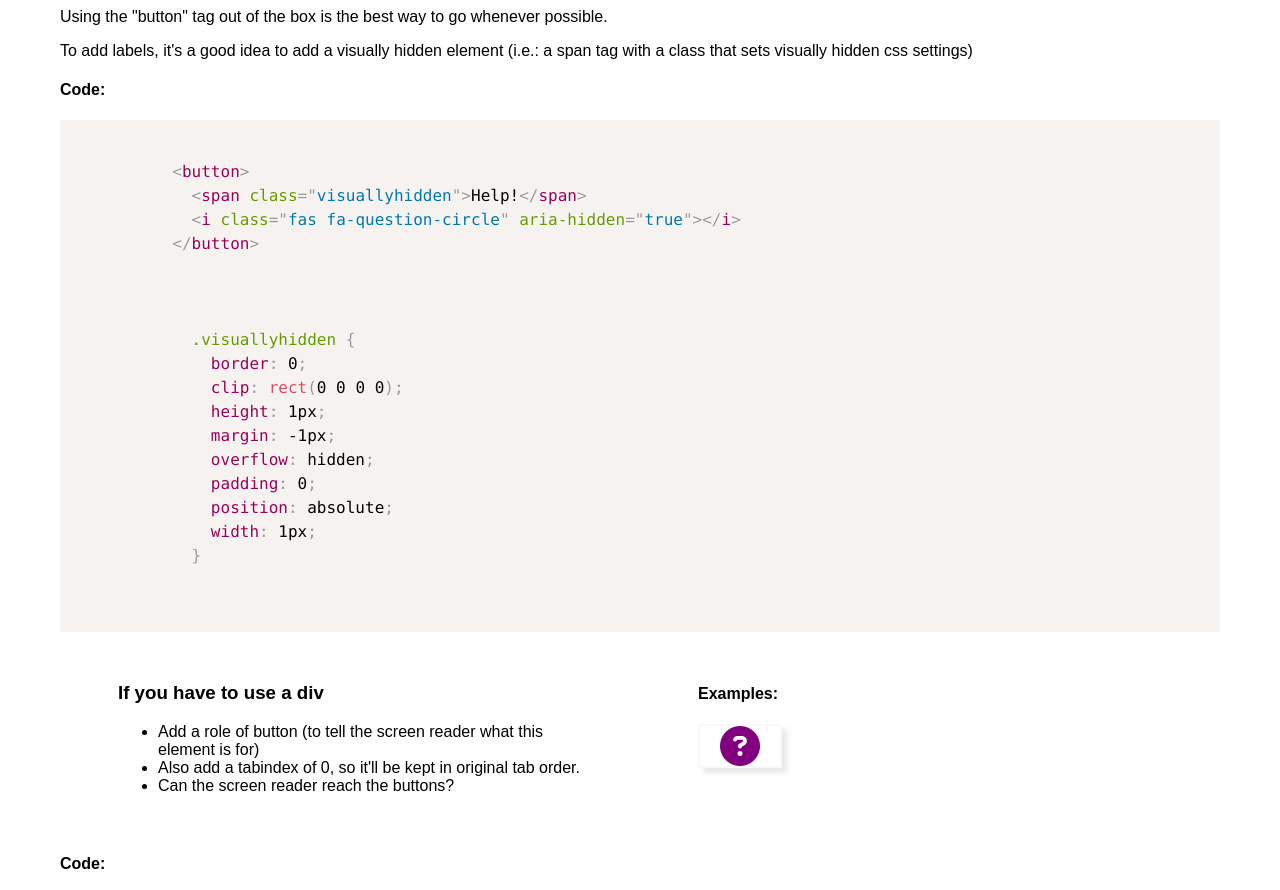
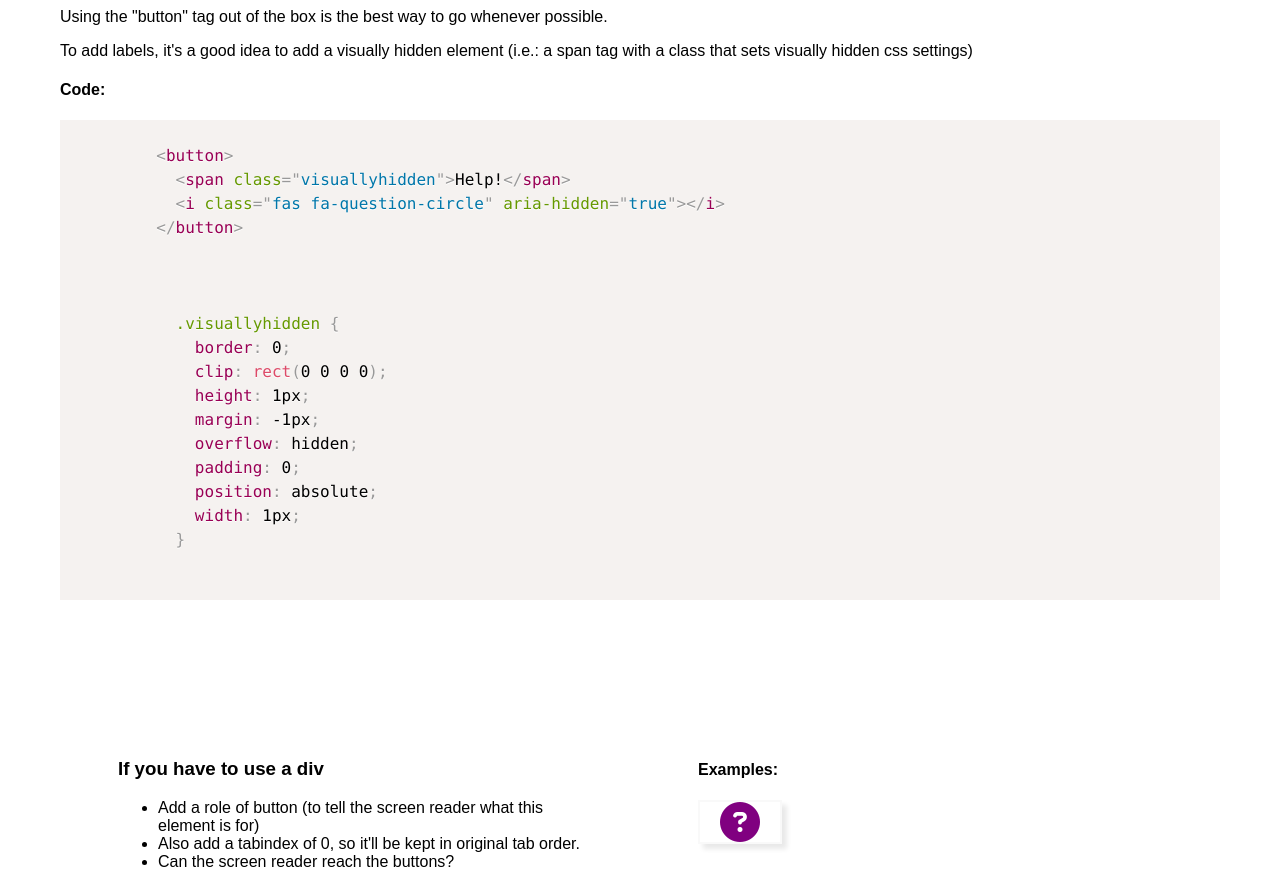
Before and after one commit to apdsrocha/accessibility-snippets, a plain HTML site: page examples/index.html in a window 1280 px wide. Shown: the part 480-1370 px from the top of the page. Drawn offline with nearby package versions, Linux system fonts and the light colour scheme; a web font is replaced by a local one.

Commit message:
improving spacing

```diff
--- a/examples/style.css
+++ b/examples/style.css
@@ -57,3 +57,7 @@ button:focus {
   font-size: 40px;
   color:purple;
 }
+pre[class*="language-"]{
+  padding: 0;
+  margin: 0 0 10% 0;
+}
```
